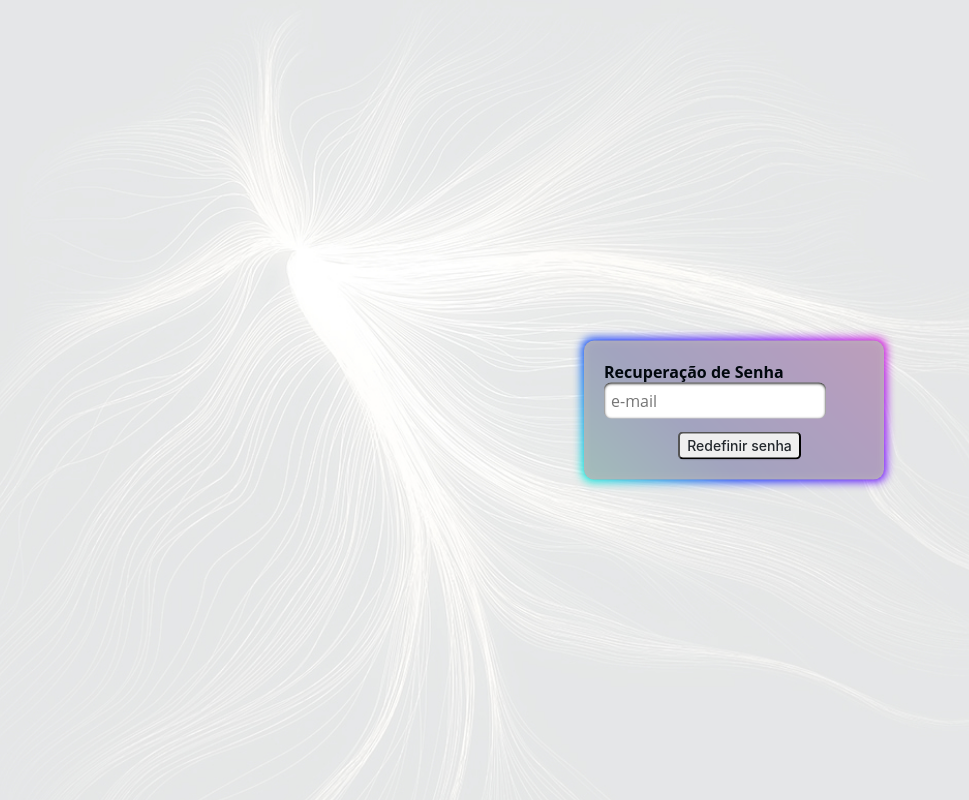
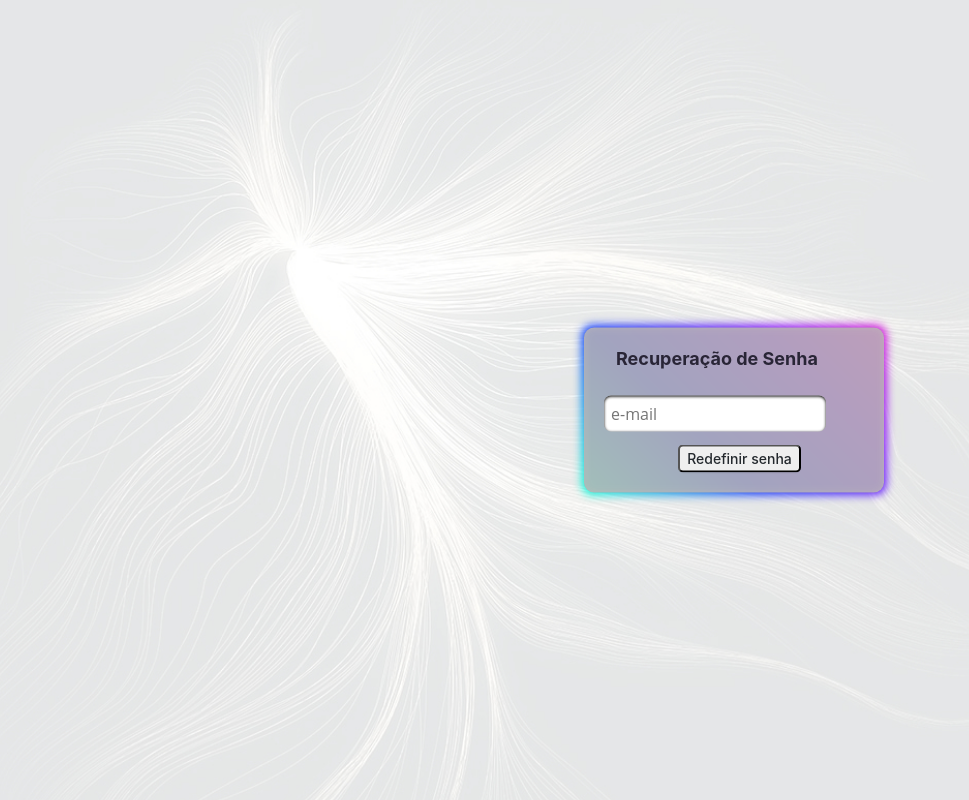
Before and after one commit to rafittu/front-lumin, a React (Create React App) app: page /recover-password in a window 1280 px wide. Shown: the whole page, without its empty margins (84-1053 px from the left). Built offline with nearby package versions, Linux system fonts and the light colour scheme.

Commit message:
style: customize recover password header

```diff
--- a/src/style/RecoverPassword.css
+++ b/src/style/RecoverPassword.css
@@ -10,3 +10,12 @@
   transform: translate(-50%, -50%);
   color: rgb(1, 8, 14);
 }
+
+.recover-password-box h1 {
+  padding-left: 12px;
+  font-size: 18px;
+  color: #292536;
+  margin-bottom: 27px;
+  font-family: -apple-system, system-ui, 'Segoe UI', Helvetica, Arial,
+    sans-serif, 'Apple Color Emoji', 'Segoe UI Emoji';
+}
```
